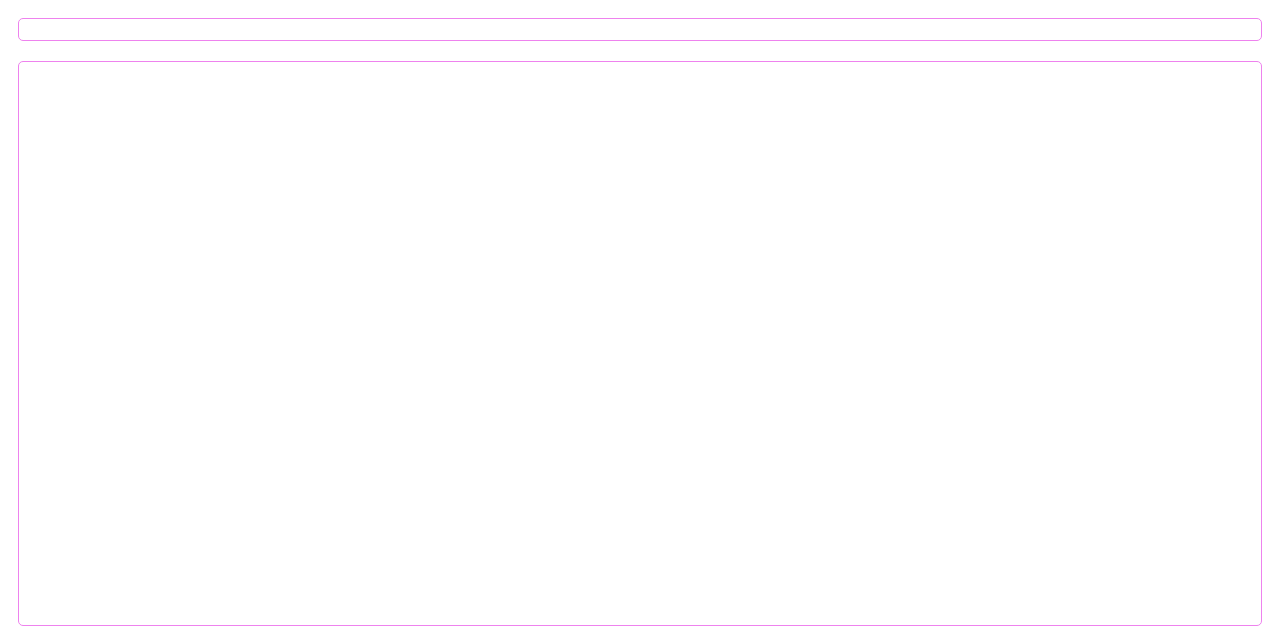
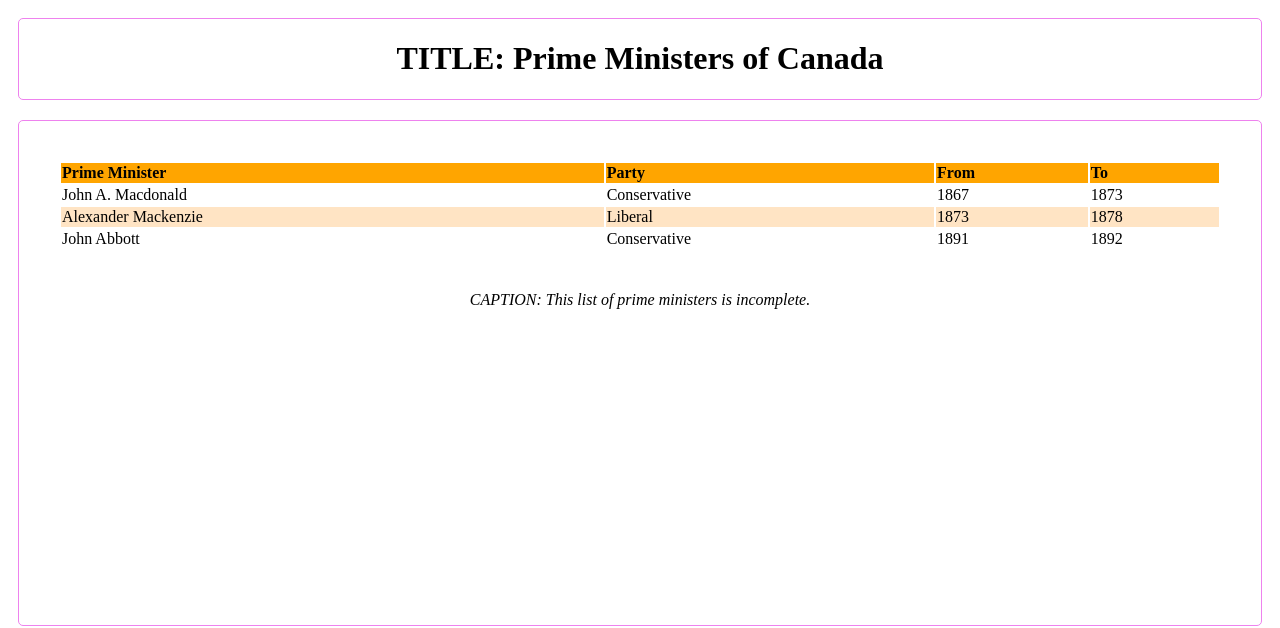
Before and after one commit to dh20199/01-blog-OrgCC, a website: page 01-blog-OrgCC-master/02/index.html in a window 1280 px wide. Shown: the top 628 px of the page. Drawn offline with Linux system fonts and the light colour scheme.

Commit message:
Completed Task 02

```diff
--- a/01-blog-OrgCC-master/02/index.html
+++ b/01-blog-OrgCC-master/02/index.html
@@ -8,10 +8,26 @@
     <body>
         <main>
             <header>
-                <h1></h1>
+                <h1>TITLE: Prime Ministers of Canada</h1>
             </header>
             <article>
-                <table>
+                <table> <thead><tr><th>Prime Minister</th>
+                    <th>Party</th>
+                    <th>From</th>
+                    <th>To</th>
+                </tr></thead>
+                    <tbody><tr><td>John A. Macdonald</td>
+                        <td>Conservative</td>
+                            <td>1867</td>
+                            <td>1873</td></tr>
+                     <tr><td>Alexander Mackenzie</td>
+                        <td>Liberal</td>
+                           <td>1873</td>
+                         <td>1878</td></tr>
+                    <tr><td>John Abbott</td>
+                        <td>Conservative</td>
+                          <td>1891</td>
+                          <td>1892</td></tr> <caption>CAPTION: This list of prime ministers is incomplete.</caption></tbody>
                 </table>
             </article>
             <footer>
```
